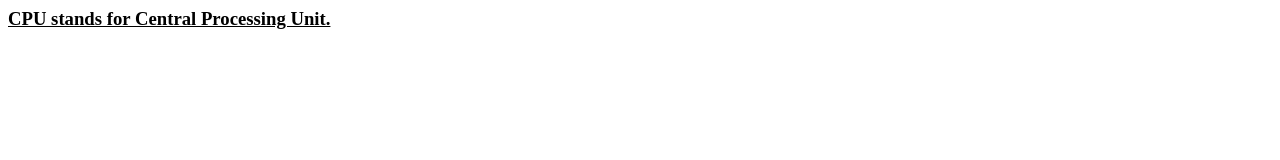
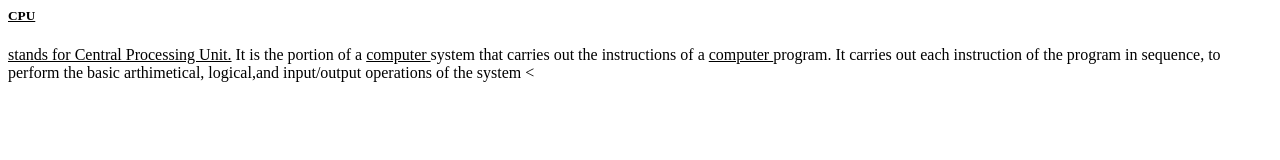
Before and after one commit to iamneo-production/dcedbdadfbbddcaadaeccdfffebaeceaec, a website: page public/index.html in a window 1280 px wide. Drawn offline with Linux system fonts and the light colour scheme.

Commit message:
Backup Commit

```diff
--- a/public/index.html
+++ b/public/index.html
@@ -3,11 +3,15 @@
 <title> <b> CPU </b> </title>
 </head>
 <body>
-    <h3> <u>
-        CPU stands for Central Processing Unit.
-    </u>
+     <u> <h5> <b> CPU </b> </h5> stands for Central Processing Unit.</u>
+        It is the portion of a <u> computer </u> system that carries
+        out the instructions of a <u> computer </u> program.
+        It carries out each instruction of the program in sequence,
+        to perform the basic arthimetical, logical,and input/output operations of the system
+<
 
-    </h3>
+
+
 </body>
 
 
```
